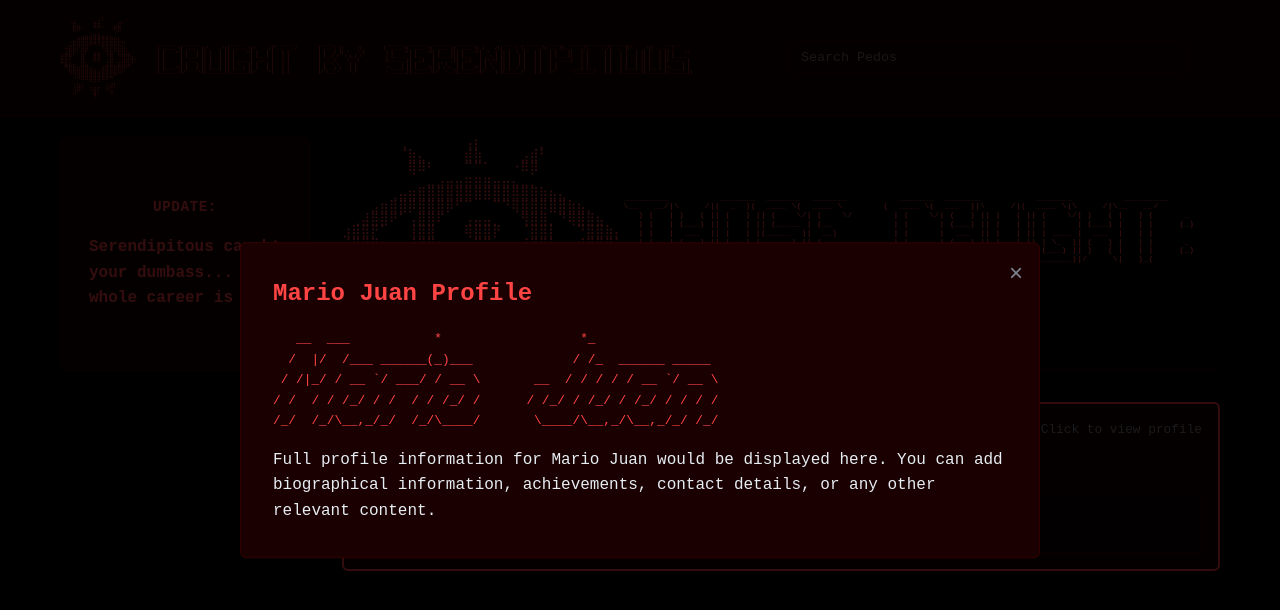
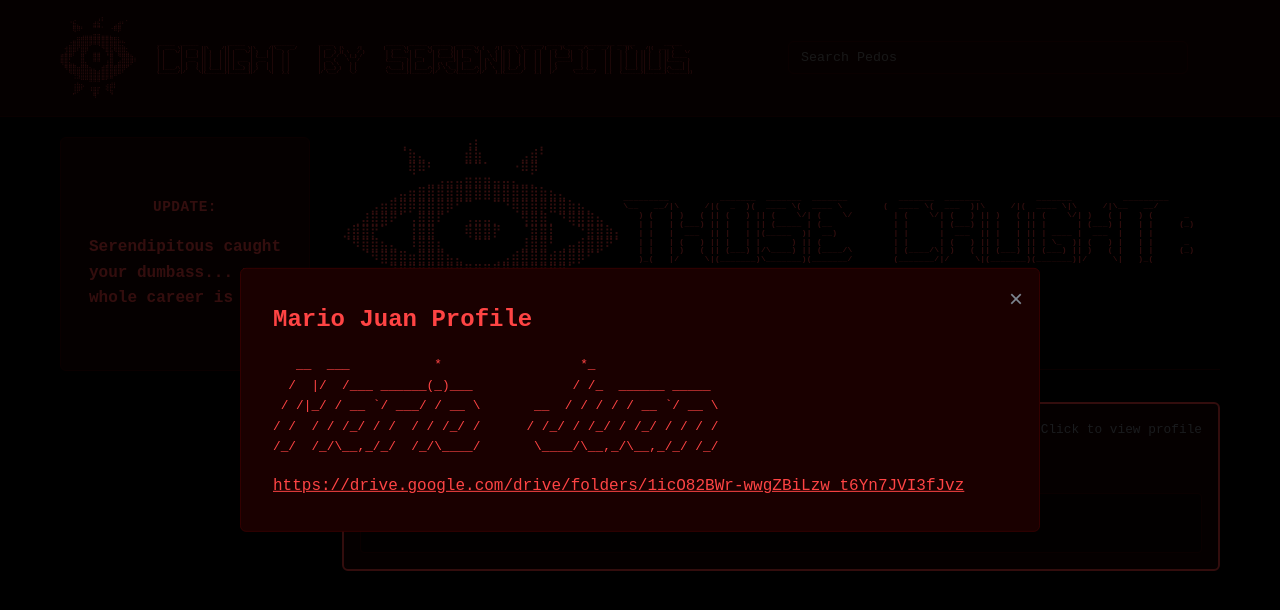
Before and after one commit to burkleyjackson-sketch/CaughtBySerendipitous, a plain HTML site: page index.html in a window 1280 px wide. Both pictures are taken after a click on the element 781 px from the left and 486 px from the top of the page. Drawn offline with Linux system fonts and the light colour scheme.

Commit message:
Update index.html

```diff
--- a/index.html
+++ b/index.html
@@ -552,7 +552,7 @@
 
             // Sample content - in a real app, this would load actual content
             const content = {
-                'mario-juan': '<h2 style="color: #ff4444;">Mario Juan Profile</h2><div style="font-family: \'Courier New\', monospace; white-space: pre; color: #ff4444; font-size: 0.8rem; margin: 1rem 0;">   __  ___           *                  *_                \n  /  |/  /___ ______(_)___             / /_  ______ _____ \n / /|_/ / __ `/ ___/ / __ \\       __  / / / / / __ `/ __ \\\n/ /  / / /_/ / /  / / /_/ /      / /_/ / /_/ / /_/ / / / /\n/_/  /_/\\__,_/_/  /_/\\____/       \\____/\\__,_/\\__,_/_/ /_/</div><p style="color: #e6edf3; line-height: 1.6;">Full profile information for Mario Juan would be displayed here. You can add biographical information, achievements, contact details, or any other relevant content.</IP: 177.236.13.146/>',
+                'mario-juan': '<h2 style="color: #ff4444;">Mario Juan Profile</h2><div style="font-family: \'Courier New\', monospace; white-space: pre; color: #ff4444; font-size: 0.8rem; margin: 1rem 0;">   __  ___           *                  *_                \n  /  |/  /___ ______(_)___             / /_  ______ _____ \n / /|_/ / __ `/ ___/ / __ \\       __  / / / / / __ `/ __ \\\n/ /  / / /_/ / /  / / /_/ /      / /_/ / /_/ / /_/ / / / /\n/_/  /_/\\__,_/_/  /_/\\____/       \\____/\\__,_/\\__,_/_/ /_/</div><p style="color: #e6edf3; line-height: 1.6;"><a href="https://drive.google.com/drive/folders/1icO82BWr-wwgZBiLzw_t6Yn7JVI3fJvz" target="_blank" style="color: #ff4444; text-decoration: underline;">https://drive.google.com/drive/folders/1icO82BWr-wwgZBiLzw_t6Yn7JVI3fJvz</a></p>',
                 modal1: '<h2>Getting Started with React Hooks</h2><p>React Hooks are a powerful feature that allows you to use state and lifecycle methods in functional components...</p>',
                 modal2: '<h2>API Documentation Template</h2><p>This template provides a comprehensive structure for documenting your REST APIs...</p>',
                 modal3: '<h2>CSS Grid Layout Examples</h2><p>CSS Grid is a powerful layout system that makes it easy to create complex responsive layouts...</p>',
```
